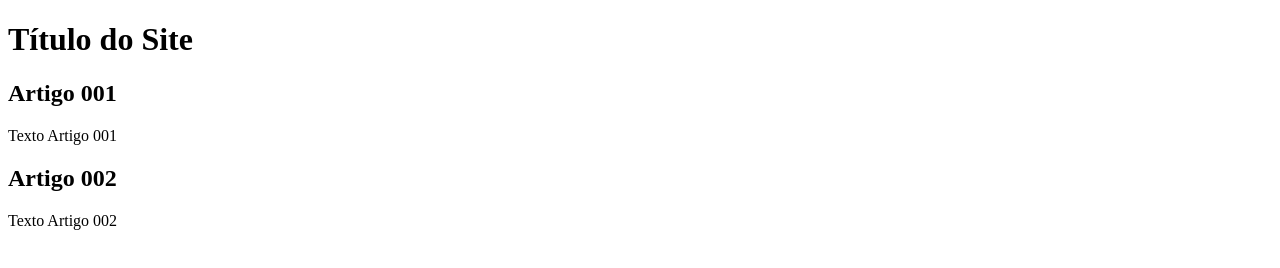
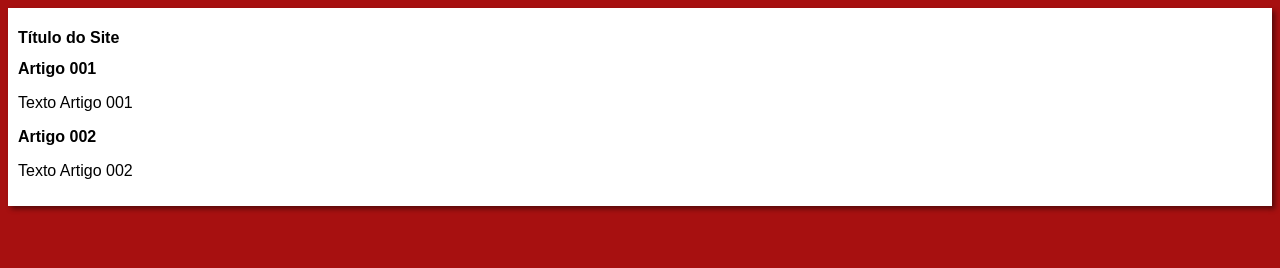
Before and after one commit to ludnice11-lang/projeto-site, a plain HTML site: page index.html in a window 1280 px wide. Drawn offline with Linux system fonts and the light colour scheme.

Commit message:
iniciei  o design

```diff
--- /dev/null
+++ b/estilos/style.css
@@ -0,0 +1,16 @@
+* {
+    font-family: Arial, Helvetica, sans-serif;
+    font-size: 16px;
+}
+body {
+    background-color: #a71010;
+
+}
+
+main {
+    background-color: #fff;
+    width: 500px
+    margin: 0 auto;
+    padding: 10px;
+    box-shadow: 3px 3px 5px rgba(0, 0, 0, 0.473);
+}
--- a/index.html
+++ b/index.html
@@ -4,6 +4,8 @@
     <meta charset="UTF-8">
     <meta name="viewport" content="width=device-width, initial-scale=1.0">
     <title>Título do Site</title>
+    <link rel="stylesheet" href="estilos/style.css">
+
 </head>
 <body>
     <main>
```
